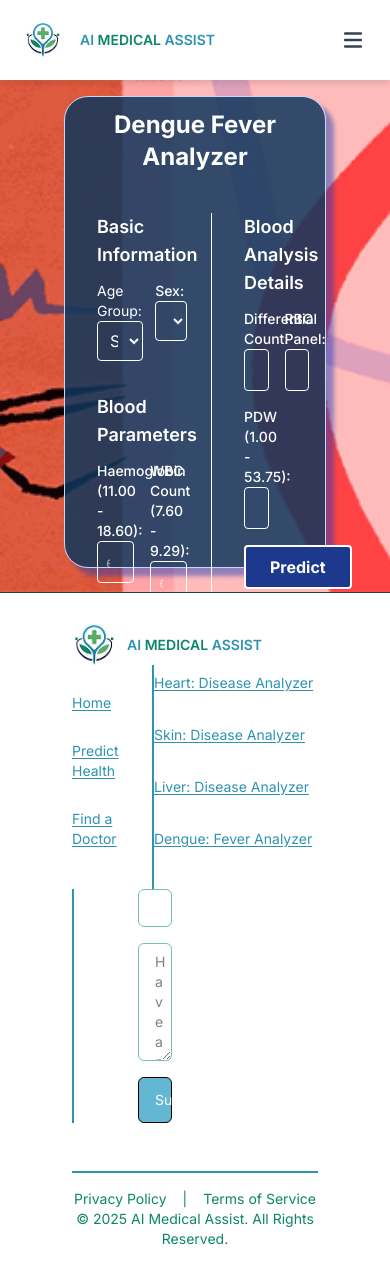
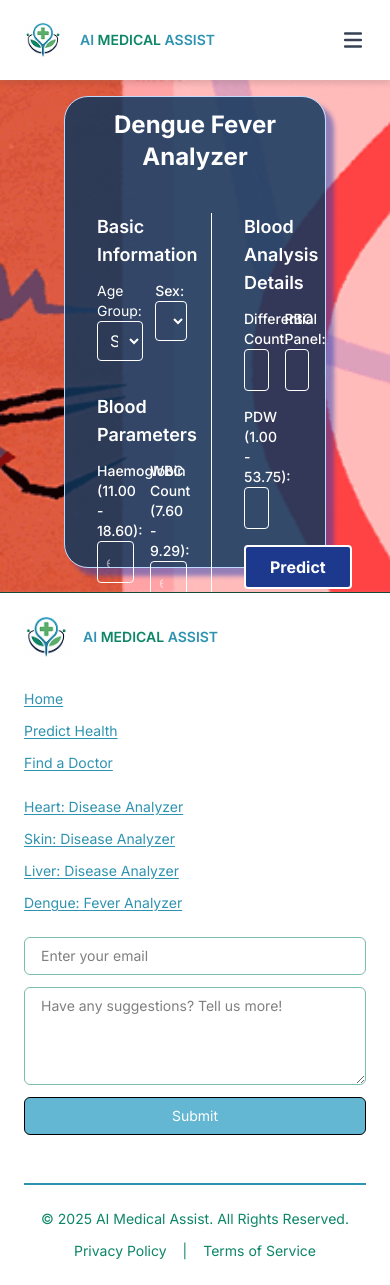
Before and after one commit to Gandhiprajwal/AI-Medical-Assist, a React (Vite) app in the folder frontend/: page /dengue-fever-analyzer in a window 390 px wide. Built offline with nearby package versions, Linux system fonts and the light colour scheme.

Commit message:
footer responsiveness completed!!!

```diff
--- a/frontend/src/components/Footer/Footer.jsx
+++ b/frontend/src/components/Footer/Footer.jsx
@@ -3,90 +3,68 @@ import { Link } from "react-router-dom";
 
 const Footer = () => {
   return (
-    <footer className="dark:bg-black border-t border-[#16493C] px-18 h-auto bg-white flex flex-col justify-center items-center gap-4 relative py-6 pb-4">
-      {/* Logo and Navigation Links Section */}
-      <div className="flex flex-col w-full">
-        {/* Logo and Brand Name */}
-        <div className="flex items-end gap-2 pt-2">
-          <div className="flex flex-row items-center justify-center gap-2">
-            <img src="./logo.png" alt="logo" className="h-10 md:h-12" />
-            <p className="text-sm md:text-md font-semibold">
-              <span className="text-[#2E93B1]">AI</span>{" "}
-              <span className="text-[#0C8667]">MEDICAL</span>{" "}
-              <span className="text-[#2E93B1]">ASSIST</span>
-            </p>
-          </div>
+    <footer className="dark:bg-black border-t border-[#16493C] px-6 md:px-12 lg:px-18 py-6 bg-white flex flex-col items-center gap-6">
+      {/* Top Section */}
+      <div className="w-full flex flex-col gap-8">
+        {/* Logo */}
+        <div className="flex md:justify-start items-center gap-3">
+          <img src="./logo.png" alt="logo" className="h-10 md:h-12" />
+          <p className="text-sm md:text-md font-semibold">
+            <span className="text-[#2E93B1]">AI</span>{" "}
+            <span className="text-[#0C8667]">MEDICAL</span>{" "}
+            <span className="text-[#2E93B1]">ASSIST</span>
+          </p>
         </div>
 
-        {/* Navigation Links */}
-        <div className="flex flex-wrap sm:flex-row sm:justify-between  text-[#2E93B1] text-sm md:text-md w-full">
-          <div className="list-none flex flex-col gap-3 justify-end pb-8 border-r-2 w-1/3">
-            <Link to="/">
-              <li className="py-2 underline-offset-2 underline">Home</li>
-            </Link>
-            <Link to="/predict-health">
-              <li className="py-2 underline-offset-2 underline">Predict Health</li>
-            </Link>
-            <Link to="/find-a-doctor">
-              <li className="py-2 underline-offset-2 underline">Find a Doctor</li>
-            </Link>
+        {/* Grid Layout for Content */}
+        <div className="w-full grid grid-cols-1 md:grid-cols-3 gap-6 text-sm md:text-md text-[#2E93B1]">
+          {/* Column 1 */}
+          <div className="flex flex-col gap-3 md:border-r md:pr-6">
+            <Link to="/" className="underline underline-offset-2">Home</Link>
+            <Link to="/predict-health" className="underline underline-offset-2">Predict Health</Link>
+            <Link to="/find-a-doctor" className="underline underline-offset-2">Find a Doctor</Link>
           </div>
 
-          <div className="list-none flex flex-col gap-4 justify-end pb-8">
-            <Link to="/heart-disease-analyzer">
-              <li className="py-2 underline-offset-2 underline">Heart: Disease Analyzer</li>
-            </Link>
-            <Link to="/skin-disease-analyzer">
-              <li className="py-2 underline-offset-2 underline">Skin: Disease Analyzer</li>
-            </Link>
-            <Link to="/liver-disease-analyzer">
-              <li className="py-2 underline-offset-2 underline">Liver: Disease Analyzer</li>
-            </Link>
-            <Link to="/dengue-fever-analyzer">
-              <li className="py-2 underline-offset-2 underline">Dengue: Fever Analyzer</li>
-            </Link>
+          {/* Column 2 */}
+          <div className="flex flex-col gap-3">
+            <Link to="/heart-disease-analyzer" className="underline underline-offset-2">Heart: Disease Analyzer</Link>
+            <Link to="/skin-disease-analyzer" className="underline underline-offset-2">Skin: Disease Analyzer</Link>
+            <Link to="/liver-disease-analyzer" className="underline underline-offset-2">Liver: Disease Analyzer</Link>
+            <Link to="/dengue-fever-analyzer" className="underline underline-offset-2">Dengue: Fever Analyzer</Link>
           </div>
 
-          {/* Email and Suggestion Form */}
-          <div className="flex flex-col gap-4 border-l-2 w-1/3 pl-16">
+          {/* Column 3 - Suggestions */}
+          <div className="flex flex-col gap-3 border-t border-t-0 md:border-l md:pl-6">
             <input
               type="text"
               placeholder="Enter your email"
-              className="border px-4 py-2 rounded-md border-[#0c86678a] dark:border-white focus:outline-none focus:ring-1 focus:ring-[#0c86678a] focus:border-[#0c86678a] dark:text-white text-black"
+              className="border px-4 py-2 rounded-md border-[#0c86678a] dark:border-white focus:outline-none focus:ring-1 focus:ring-[#0c86678a] text-black dark:text-white"
             />
             <textarea
-              cols="25"
-              rows="5"
-              className="border rounded-md border-[#0c86678a] dark:border-white px-4 py-2 focus:outline-none focus:ring-1 focus:ring-[#0c86678a] focus:border-[#0c86678a] text-black dark:text-white"
+              rows="4"
               placeholder="Have any suggestions? Tell us more!"
+              className="border px-4 py-2 rounded-md border-[#0c86678a] dark:border-white focus:outline-none focus:ring-1 focus:ring-[#0c86678a] text-black dark:text-white"
             ></textarea>
-            <button className="cursor-pointer border-1 border-black dark:border-white w-1/2 mx-auto dark:bg-[#286D7C] bg-[#64b7d3] text-white px-4 py-3 rounded-md hover:opacity-85 transition-all duration-300">
+            <button className="w-full md:w-1/2 mx-auto bg-[#64b7d3] dark:bg-[#286D7C] text-white px-4 py-2 rounded-md border border-black dark:border-white hover:opacity-85 transition-all duration-300">
               Submit
             </button>
           </div>
         </div>
       </div>
 
-      {/* Centered Border Inside Footer */}
-      <div className="mt-8 w-full border-t-2 border-[#2E93B1]"></div>
+      {/* Divider */}
+      <div className="w-full border-t-2 border-[#2E93B1] mt-6"></div>
 
-      {/* Copyright & Policies Section */}
-      <div className="text-sm flex flex-col-reverse justify-between items-center md:flex-row md:justify-center md:text-md md:gap-4 text-[#0C8667]">
-        <p className="text-sm text-center md:text-left">
+      {/* Bottom Section */}
+      <div className="w-full flex flex-col md:flex-row justify-between items-center gap-3 text-sm text-[#0C8667]">
+        <p className="text-center md:text-left">
           &copy; {new Date().getFullYear()} AI Medical Assist. All Rights Reserved.
         </p>
-        <span className="hidden md:inline">|</span>
-
-        {/* Navigation Links */}
-        <p className="text-sm flex flex-row items-center gap-4">
-          <Link to="/privacy-policy" className="hover:text-[#2E93B1]" aria-label="Privacy Policy">
-            Privacy Policy
-          </Link>
-          <span className="md:inline">|</span>
-          <Link to="/terms-of-service" className="hover:text-[#2E93B1]" aria-label="Terms of Service">
-            Terms of Service
-          </Link>
-        </p>
+        <div className="flex gap-4">
+          <Link to="/privacy-policy" className="hover:text-[#2E93B1]">Privacy Policy</Link>
+          <span>|</span>
+          <Link to="/terms-of-service" className="hover:text-[#2E93B1]">Terms of Service</Link>
+        </div>
       </div>
     </footer>
   );
```
